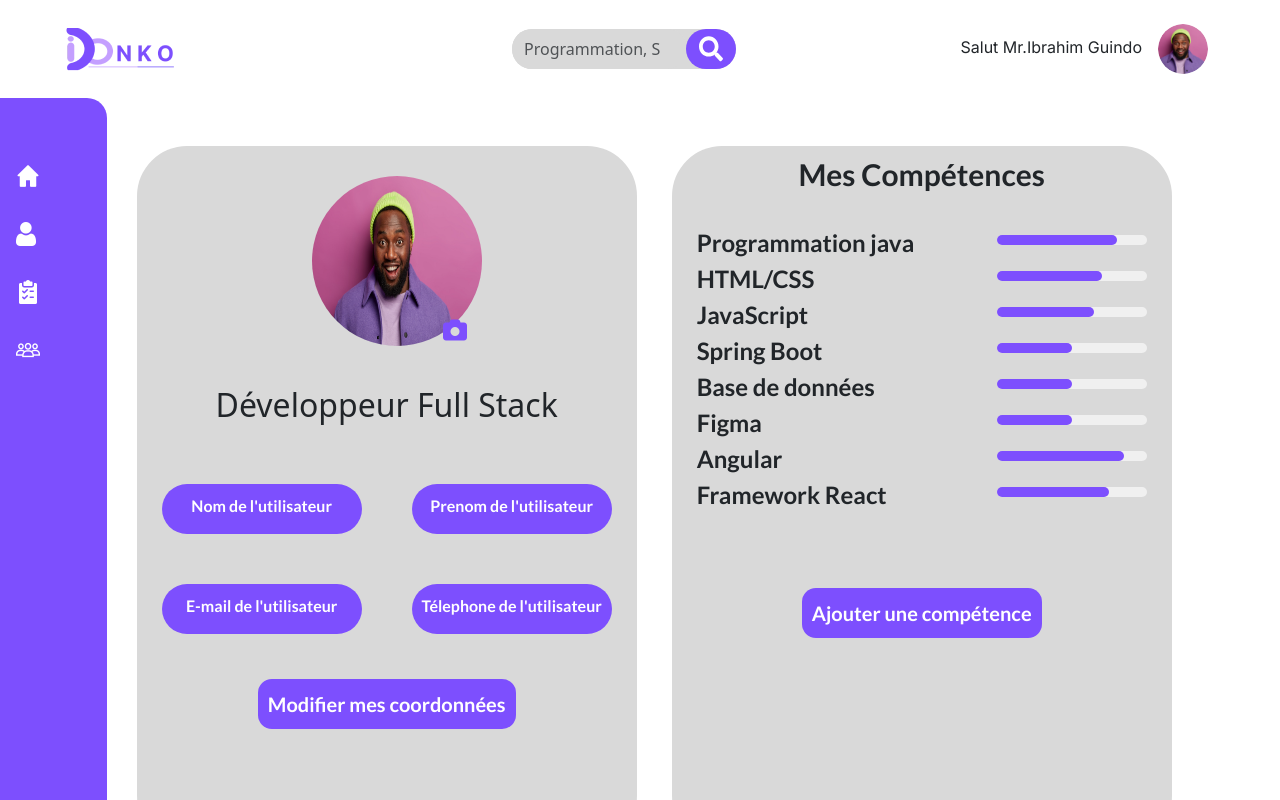
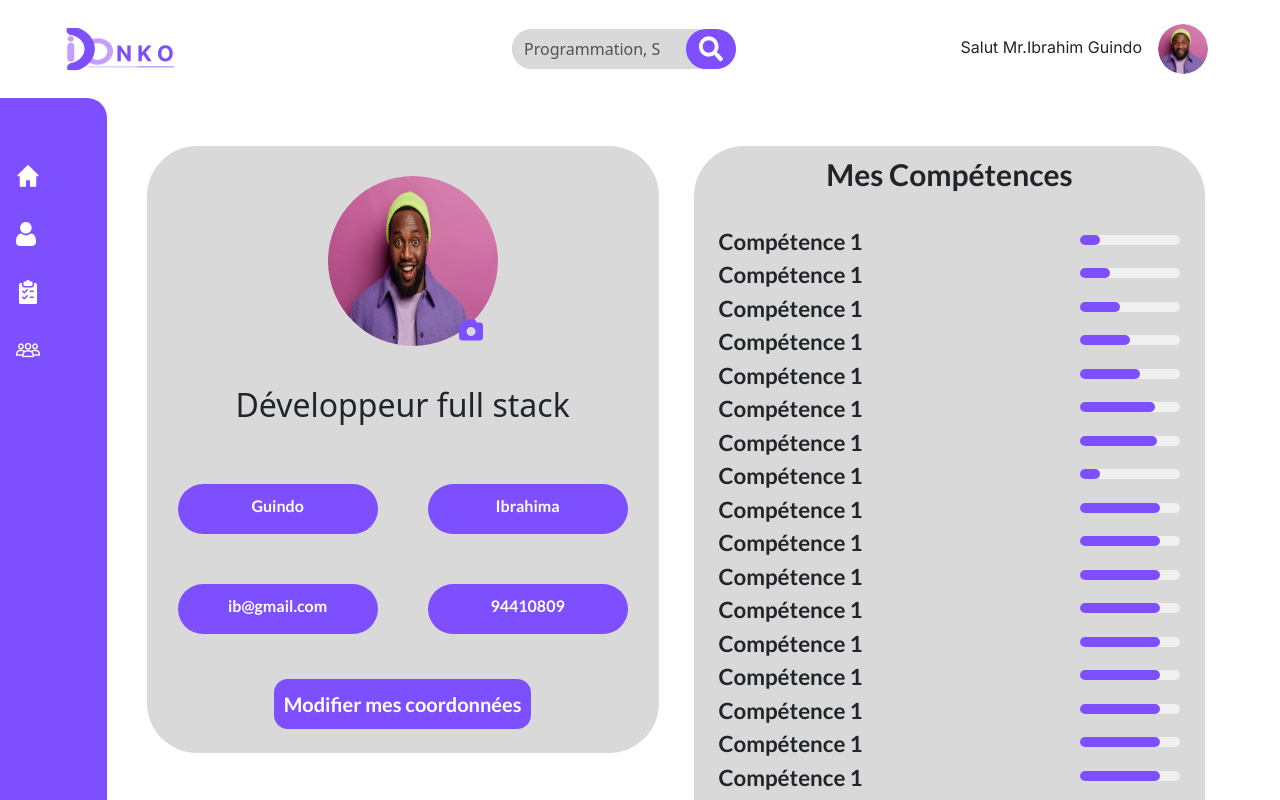
Before and after one commit to blonkon/Gestion_de_competences, an Angular app in the folder idonko/: page /profile in a window 1280 px wide. Shown: the top 800 px of the page. Built offline with nearby package versions, Linux system fonts and the light colour scheme.

Commit message:
Ajout des informations

```diff
--- a/idonko/src/app/app.module.ts
+++ b/idonko/src/app/app.module.ts
@@ -1,6 +1,5 @@
 import { NgModule } from '@angular/core';
 import { BrowserModule } from '@angular/platform-browser';
-
 import { AppRoutingModule } from './app-routing.module';
 import { AppComponent } from './app.component';
 import { UserProfileComponent } from './user-profile/user-profile.component';
--- /dev/null
+++ b/idonko/src/app/models/competence.ts
@@ -0,0 +1,5 @@
+export interface competence{
+    id: number;
+    nom:string;
+    niveau:number;
+}
--- a/idonko/src/app/models/user.ts
+++ b/idonko/src/app/models/user.ts
@@ -4,5 +4,5 @@ export class user{
     prenom!:string;
     email!: string;
     telephone!: number;
-    listCompétence!: any[];
+    metier!: string
 }
--- a/idonko/src/app/user-profile/user-profile.component.html
+++ b/idonko/src/app/user-profile/user-profile.component.html
@@ -1,31 +1,50 @@
+<!-- Modal pour la selection d'images -->
+<div class="modal fade" id="exampleModal3" tabindex="-1" aria-labelledby="exampleModalLabel" aria-hidden="true">
+  <div class="modal-dialog">
+    <div class="modal-content">
+      <div class="modal-header">
+        <h5 class="modal-title" id="exampleModalLabel">Selectionner une image</h5>
+        <button type="button" class="btn-close" data-bs-dismiss="modal" aria-label="Close"></button>
+      </div>
+      <div class="modal-body">
+
+      </div>
+      <div>
+        <button type="button" class="btn btn-secondary" data-bs-dismiss="modal">Close</button>
+        <button type="button" class="btn btn-primary">Save changes</button>
+      </div>
+    </div>
+  </div>
+</div>
+
 <!-- Conteneur principal -->
 <div class="principal">
     <div class="container1">
         <div class="Profile">
             <img src="../assets/profile.jpg" alt="UserPhoto">
-            <i class="fa-solid fa-camera icon-camera"></i>
+            <i class="fa-solid fa-camera icon-camera"  data-bs-toggle="modal" data-bs-target="#exampleModal3"></i>
         </div>
-        <div class="title">
-            <h2>Développeur Full Stack</h2>
+        <div class="title" *ngFor="let user of user1">
+            <h2>{{user.metier}}</h2>
         </div>
-        <div class="userform">
+        <div class="userform" *ngFor="let user of user1">
                 <div class="row1">
-                    <div class="mb">
-                        <p>Nom de l'utilisateur</p>
+                    <div class="mb" >
+                        <p>{{user.nom}}</p>
                       </div>
 
                     <div class="mb">
-                      <p>Prenom de l'utilisateur</p>
+                      <p>{{user.prenom}}</p>
                       </div>
                 </div>
 
                 <div class="row2">
                     <div class="mb">
-                        <p>E-mail de l'utilisateur</p>
+                        <p>{{user.email}}</p>
                       </div>
 
                       <div class="mb">
-                        <p>Télephone de l'utilisateur</p>
+                        <p>{{user.telephone}}</p>
                       </div>
                 </div>
                 <div class="row3">
@@ -43,42 +62,15 @@
         <div class="form">
            <div class="list-comp">
             <ul class="list-group">
-                <li>Programmation java</li>
-                <li>HTML/CSS</li>
-                <li>JavaScript</li>
-                <li>Spring Boot</li>
-                <li>Base de données</li>
-                <li>Figma</li>
-                <li>Angular</li>
-                <li>Framework React</li>
+                <li *ngFor="let competence of comp1">{{competence.nom}}</li>
              </ul>
         </div>
 
 
         <div class="list-progres">
-          <div class="barre-progress">
-            <div class="progress" style="width: 80%;"></div>
-          </div>
-          <div class="barre-progress">
-            <div class="progress" style="width: 70%;"></div>
-          </div>
-          <div class="barre-progress">
-            <div class="progress" style="width: 65%;"></div>
-          </div>
-          <div class="barre-progress">
-            <div class="progress" style="width: 85;"></div>
-          </div>
-          <div class="barre-progress">
-            <div class="progress" style="width: 50%;"></div>
-          </div>
-          <div class="barre-progress">
-            <div class="progress"style="width: 60;"></div>
-          </div>
-          <div class="barre-progress">
-            <div class="progress"style="width: 85%;"></div>
-          </div>
-          <div class="barre-progress">
-            <div class="progress" style="width: 75%;"></div>
+          <div class="barre-progress" *ngFor="let competence of comp1">
+            <div class="progress" [style.width]="competence.niveau + '%'"
+            [attr.aria-valuenow]="competence.niveau" aria-valuemin="0" aria-valuemax="100"></div>
           </div>
         </div>
       </div>
@@ -115,7 +107,7 @@
             <div class="valid-feedback">Valid.</div>
             <div class="invalid-feedback">Veuillez remplir le champ</div>
           </div>
-          <button class="btnsave"  type="submit">Enregistrer</button>
+          <button class="btnsave"  type="submit" (click)="ajouterCompetence()">Enregistrer</button>
           <button class="btncancel" data-bs-dismiss="modal"type="submit">Annuler</button>
         </form>
     </div>
--- a/idonko/src/app/user-profile/user-profile.component.scss
+++ b/idonko/src/app/user-profile/user-profile.component.scss
@@ -5,8 +5,8 @@ flex-direction: column;
 justify-content: flex-start;
 align-items: center;
 background: #d9d9d9;
-width: 500px;
-height: 700px;
+width: 44%;
+height: 44%;
 margin-left: 30px;
 border-radius: 50px;
 margin-right: 35px;
@@ -79,6 +79,7 @@ p{
     display: flex;
     justify-content: center;
     margin-top: 45px;
+    margin-bottom: 22px;
 
 }
 .Profile{
@@ -92,6 +93,7 @@ p{
     right: 10%;
     color:#7d4ffe;
     transform: scale(1.5);
+    cursor: pointer;
 }
 
     button{
@@ -106,6 +108,8 @@ p{
 
 .bouton_ajout{
     background-color: #7d4ffe;
+
+
 }
 .bouton_modif{
     background-color: #7d4ffe;
@@ -123,8 +127,8 @@ p{
 .container2{
 align-items: center;
 background: #d9d9d9;
-width: 500px;
-height: 700px;
+width: 44%;
+height: 44%;
 border-radius: 50px;
 
 }
@@ -133,6 +137,10 @@ border-radius: 50px;
     font-size: 30px;
     font-family: 'Lato', sans-serif;
     margin-top: 10px;
+}
+
+li{
+    font-size: 93%;
 }
 
 .list-group{
@@ -145,8 +153,8 @@ border-radius: 50px;
 .principal{
     display: flex;
     flex-direction: row;
-    overflow-x: hidden;
-    overflow-y: hidden;
+    margin-left: 10px;
+
 }
 
 .list-progres{
@@ -154,6 +162,7 @@ border-radius: 50px;
     float: right;
     margin: 10px;
     padding: 15px;
+
 
 }
 
@@ -165,7 +174,7 @@ border-radius: 50px;
 .barre-progress {
     background-color: #f0f0f0;
     height: 10px;
-    width: 150px;
+    width: 100px;
     border-radius: 25px;
     margin-top: 10px;
   }
@@ -185,6 +194,7 @@ border-radius: 50px;
     background-color: #7d4ffe;
     border-radius: 20px;
     color: #fff;
+    margin-bottom: 20px;
 }
 
 
--- a/idonko/src/app/user-profile/user-profile.component.ts
+++ b/idonko/src/app/user-profile/user-profile.component.ts
@@ -1,6 +1,7 @@
 import { Component, Input, OnInit } from '@angular/core';
 import{MatDialog} from '@angular/material/dialog';
 import { user } from '../models/user';
+import { competence } from '../models/competence';
 
 
 @Component({
@@ -8,5 +9,73 @@ import { user } from '../models/user';
   templateUrl: './user-profile.component.html',
   styleUrls: ['./user-profile.component.scss']
 })
-export class UserProfileComponent{
+export class UserProfileComponent implements OnInit{
+  comp1: competence[] = [];
+  user1: user[]=[];
+  nouvelleCompetence: any;
+
+  constructor(){
+
+  }
+
+  ngOnInit(): void {
+    this.comp1=[
+      { id:1, nom: 'Compétence 1', niveau: 20},
+      { id:2, nom: 'Compétence 1', niveau: 30},
+      { id:3, nom: 'Compétence 1', niveau: 40},
+      { id:4, nom: 'Compétence 1', niveau: 50},
+      { id:5, nom: 'Compétence 1', niveau: 60},
+      { id:6, nom: 'Compétence 1', niveau: 75},
+      { id:7, nom: 'Compétence 1', niveau: 77},
+      { id:8, nom: 'Compétence 1', niveau: 20},
+      { id:9, nom: 'Compétence 1', niveau: 80},
+      { id:9, nom: 'Compétence 1', niveau: 80},
+      { id:9, nom: 'Compétence 1', niveau: 80},
+      { id:9, nom: 'Compétence 1', niveau: 80},
+      { id:9, nom: 'Compétence 1', niveau: 80},
+      { id:9, nom: 'Compétence 1', niveau: 80},
+      { id:9, nom: 'Compétence 1', niveau: 80},
+      { id:9, nom: 'Compétence 1', niveau: 80},
+      { id:9, nom: 'Compétence 1', niveau: 80},
+      { id:9, nom: 'Compétence 1', niveau: 80},
+      { id:9, nom: 'Compétence 1', niveau: 80},
+      { id:9, nom: 'Compétence 1', niveau: 80},
+      { id:9, nom: 'Compétence 1', niveau: 80},
+    ];
+    this.user1=[
+      {
+      id:1,
+      nom:'Guindo',
+      prenom:'Ibrahima',
+      email:'ib@gmail.com',
+      telephone: 94410809,
+      metier:'Développeur full stack'
+    }
+  ]
+  }
+
+  // ajouterCompetence(competence: competence): void {
+  //   if(competence.nom && competence.niveau){
+  //     const nouvelId = this.comp1.length+1;
+  //     const nouvelleCompetence : competence = {
+  //       nom: competence.nom,
+  //       niveau: competence.niveau,
+  //       id: nouvelId,
+  //     };
+  //    this.comp1.push(nouvelleCompetence);
+  //   }
+  // }
+  ajouterCompetence(): void {
+    if(this.nouvelleCompetence.nom && this.nouvelleCompetence.niveau){
+      const nouvelId = this.comp1.length+1;
+      const nouvelleCompetence : competence = {
+        nom: this.nouvelleCompetence.nom,
+        niveau: this.nouvelleCompetence.niveau,
+        id: nouvelId,
+      };
+     this.comp1.push(nouvelleCompetence);
+     this.nouvelleCompetence = {id:0, nom:'', niveau:''};
+    }
+  }
+
 }
```
